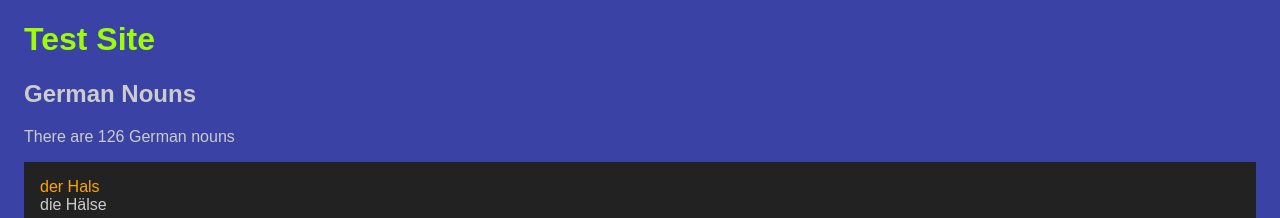
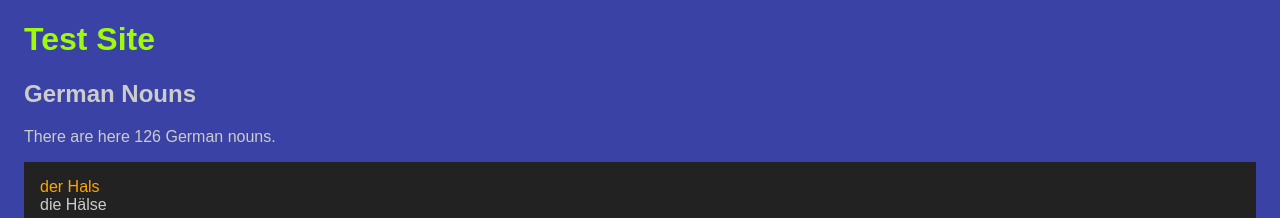
Before and after one commit to Scientific-Research/reactBasicProject1, a React (Vite) app: page / in a window 1280 px wide. Shown: the top 218 px of the page. Built offline with nearby package versions, Linux system fonts and the light colour scheme.

Commit message:
some more correctness

```diff
--- a/src/App.jsx
+++ b/src/App.jsx
@@ -28,7 +28,7 @@ function App() {
     <div className="App">
       <h1>Test Site</h1>
       <h2>German Nouns</h2>
-      <p>There are {germanNouns.length} German nouns</p>
+      <p>There are here {germanNouns.length} German nouns.</p>
       <div className="germanNouns">
         {germanNouns.map((germanNoun) => {
           return (
```
